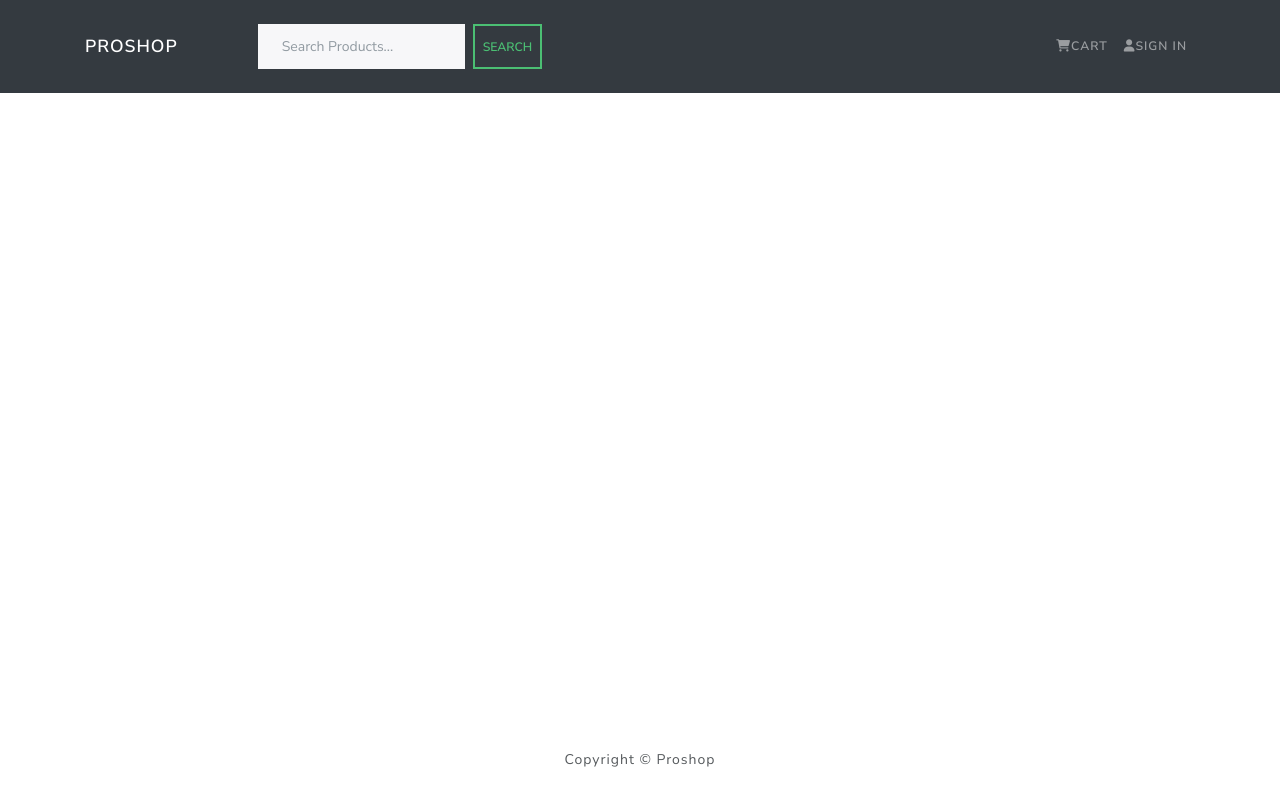
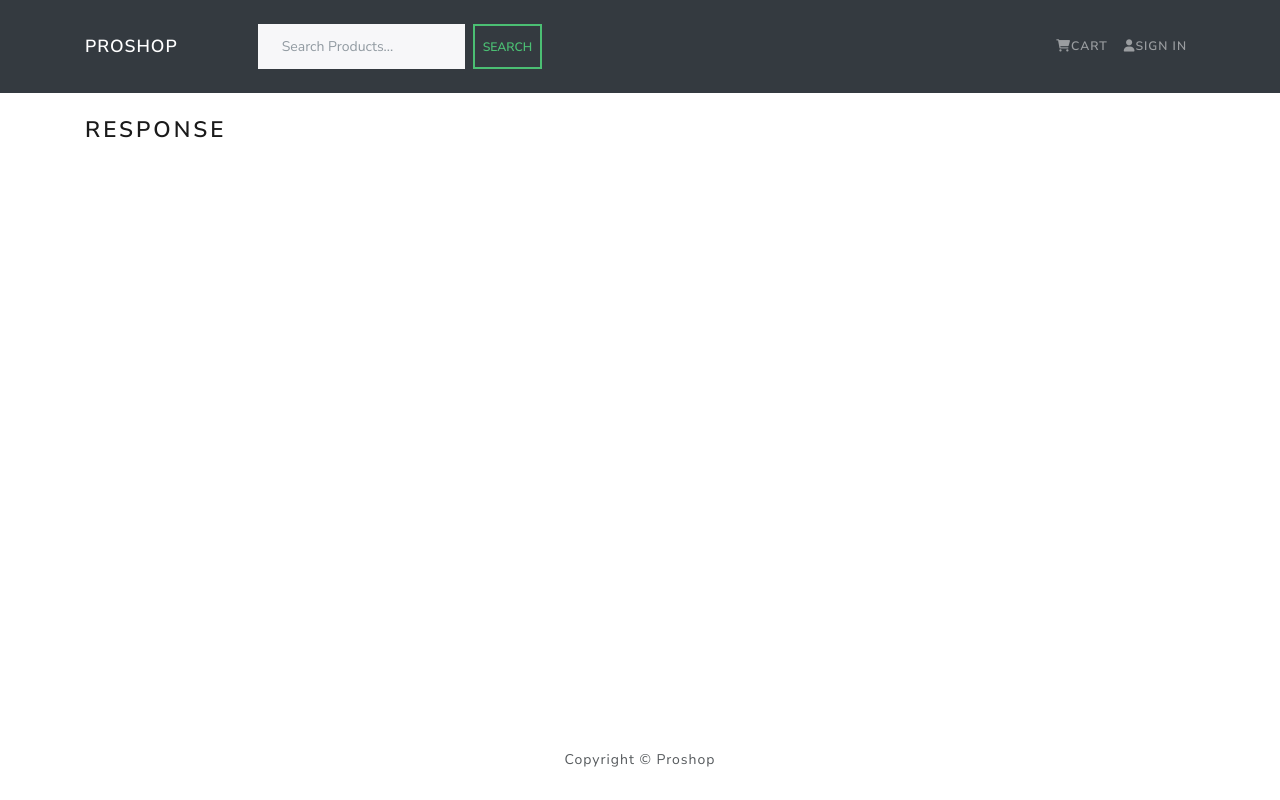
Before and after one commit to mgleyva/proshop, a React (Create React App) app in the folder frontend/: page /response in a window 1280 px wide. Built offline with nearby package versions, Linux system fonts and the light colour scheme.

Commit message:
response screen

```diff
--- a/frontend/src/App.js
+++ b/frontend/src/App.js
@@ -19,6 +19,7 @@ import UserEditScreen from './screens/UserEditScreen'
 import ProductListScreen from './screens/ProductListScreen'
 import ProductEditScreen from './screens/ProductEditScreen'
 import OrderListScreen from './screens/OrderListScreen'
+import ResponseScreen from './screens/ResponseScreen'
 
 const App = () => {
   return (
@@ -55,6 +56,7 @@ const App = () => {
               path='/search/:keyword/page/:pageNumber'
               element={<HomeScreen />}
             />
+            <Route path='/response' element={<ResponseScreen />} />
             <Route path='/' element={<HomeScreen />} />
           </Routes>
         </Container>
--- a/frontend/src/screens/OrderScreen.jsx
+++ b/frontend/src/screens/OrderScreen.jsx
@@ -284,7 +284,11 @@ const OrderScreen = () => {
                         type='hidden'
                         value={order.user.email}
                       />
-                      <input name='responseUrl' type='hidden' value='' />
+                      <input
+                        name='responseUrl'
+                        type='hidden'
+                        value='https://proshop-89al.onrender.com/response'
+                      />
                       <input
                         name='confirmationUrl'
                         type='hidden'
--- /dev/null
+++ b/frontend/src/screens/ResponseScreen.jsx
@@ -0,0 +1,11 @@
+import React from 'react'
+
+const ResponseScreen = () => {
+  return (
+    <>
+      <h2>Response</h2>
+    </>
+  )
+}
+
+export default ResponseScreen
```
Also changed, not shown: 8 other files (tests, documents, lock files or other folders).
